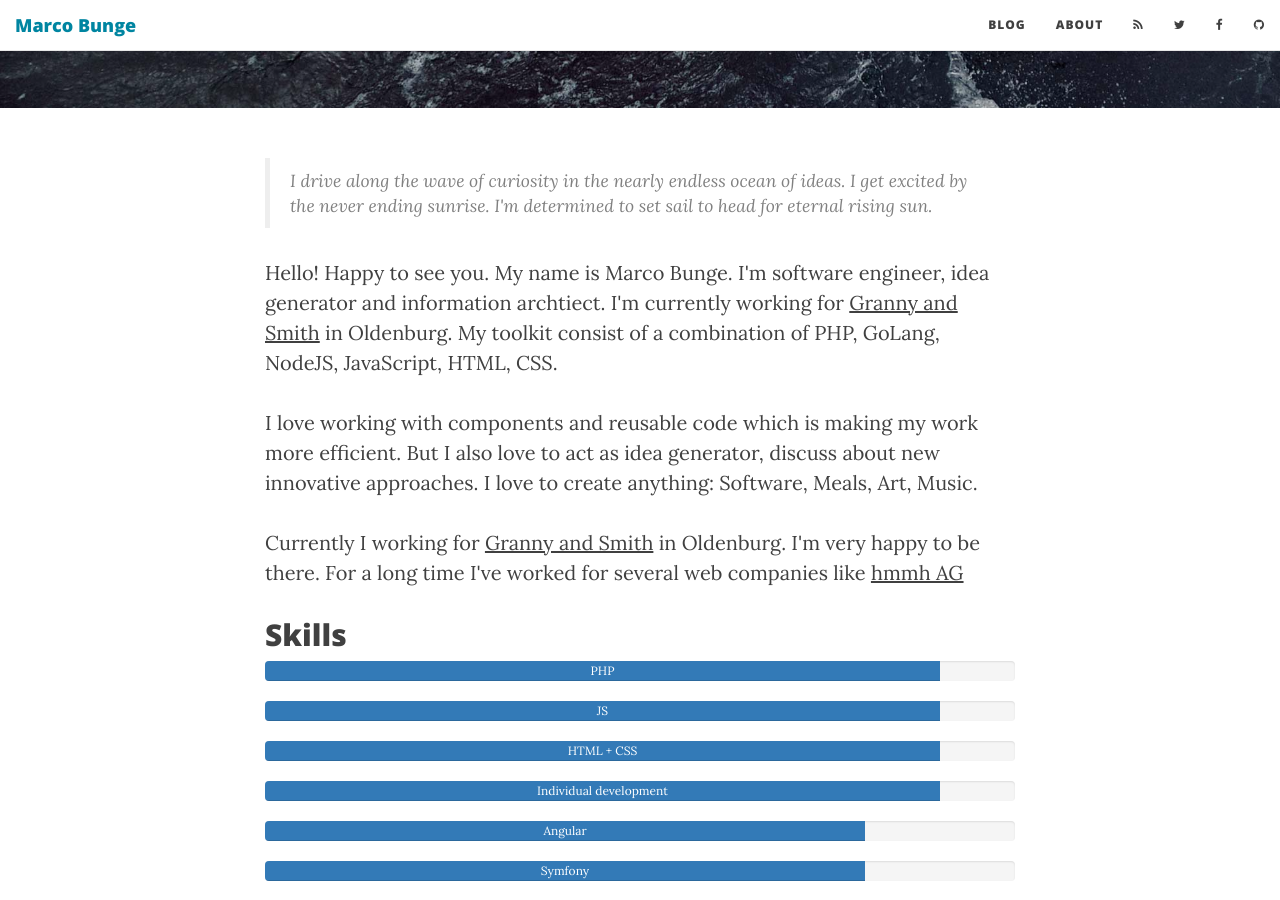
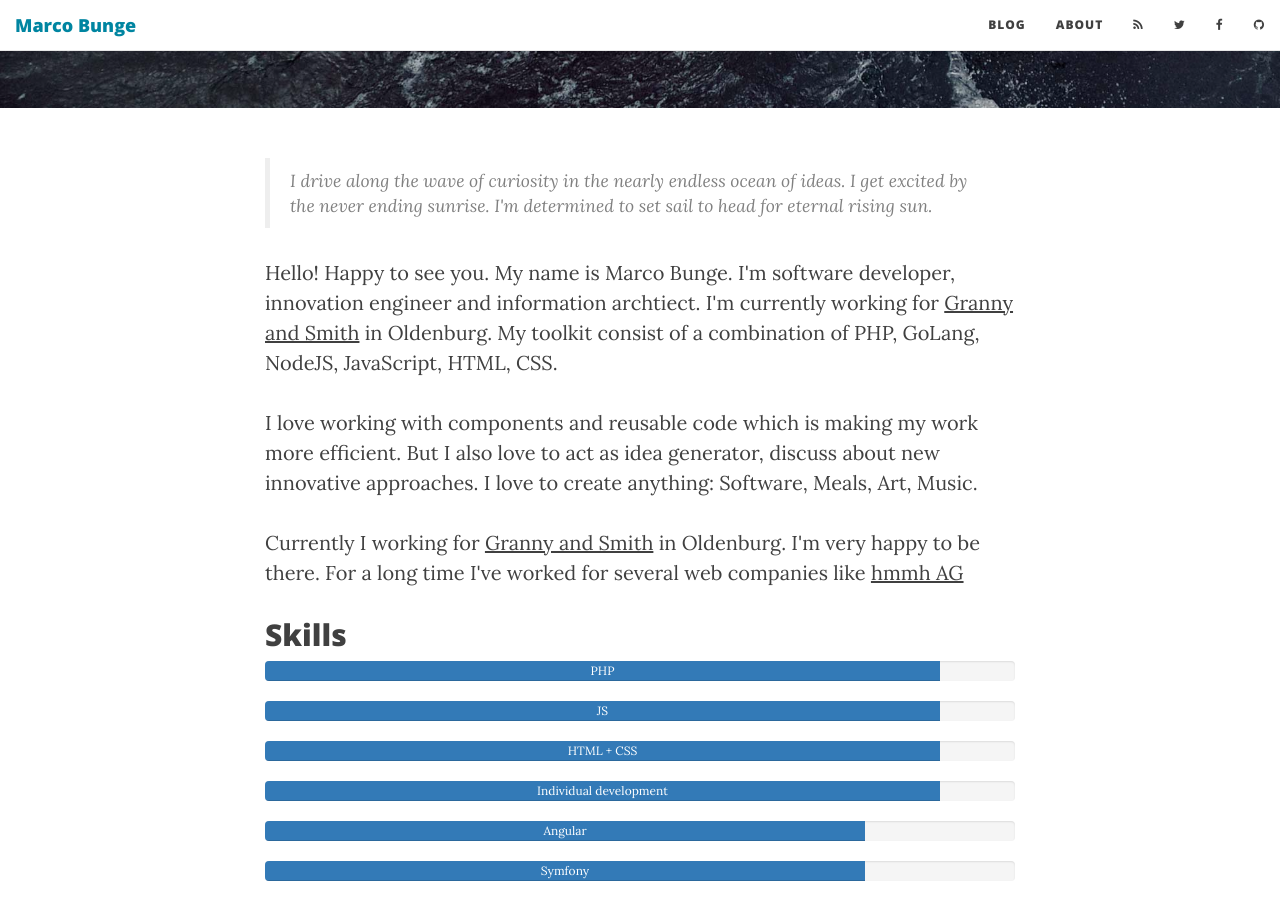
Before and after one commit to mbunge/mbunge.github.io, a Jekyll site: the page built from about.html, in a window 1280 px wide and 900 px high, scrolled down 400 px. Built offline with Jekyll 4.4.1, drawn with Linux system fonts in a browser that asks for light colours; nearby versions of some CDN libraries.

Commit message:
Update about.html

```diff
--- a/about.html
+++ b/about.html
@@ -8,7 +8,7 @@
 <blockquote>
 	I drive along the wave of curiosity in the nearly endless ocean of ideas. I get excited by the never ending sunrise. I'm determined to set sail to head for eternal rising sun.
 </blockquote>
-<p>Hello! Happy to see you. My name is Marco Bunge. I'm software engineer, idea generator and information archtiect. I'm currently working for <a href="http://grannyandsmith.com">Granny and Smith</a> in Oldenburg. My toolkit consist of a combination of PHP, GoLang, NodeJS, JavaScript, HTML, CSS.</p>
+<p>Hello! Happy to see you. My name is Marco Bunge. I'm software developer, innovation engineer and information archtiect. I'm currently working for <a href="http://grannyandsmith.com">Granny and Smith</a> in Oldenburg. My toolkit consist of a combination of PHP, GoLang, NodeJS, JavaScript, HTML, CSS.</p>
 <p>I love working with components and reusable code which is making my work more efficient. But I also love to act as idea generator, discuss about new innovative approaches. I love to create anything: Software, Meals, Art, Music.</p>
 <p>Currently I working for <a href="http://grannyandsmith.com">Granny and Smith</a> in Oldenburg. I'm very happy to be there. For a long time I've worked for several web companies like <a href="http://hmmh.de">hmmh AG</a></p>
 
```
